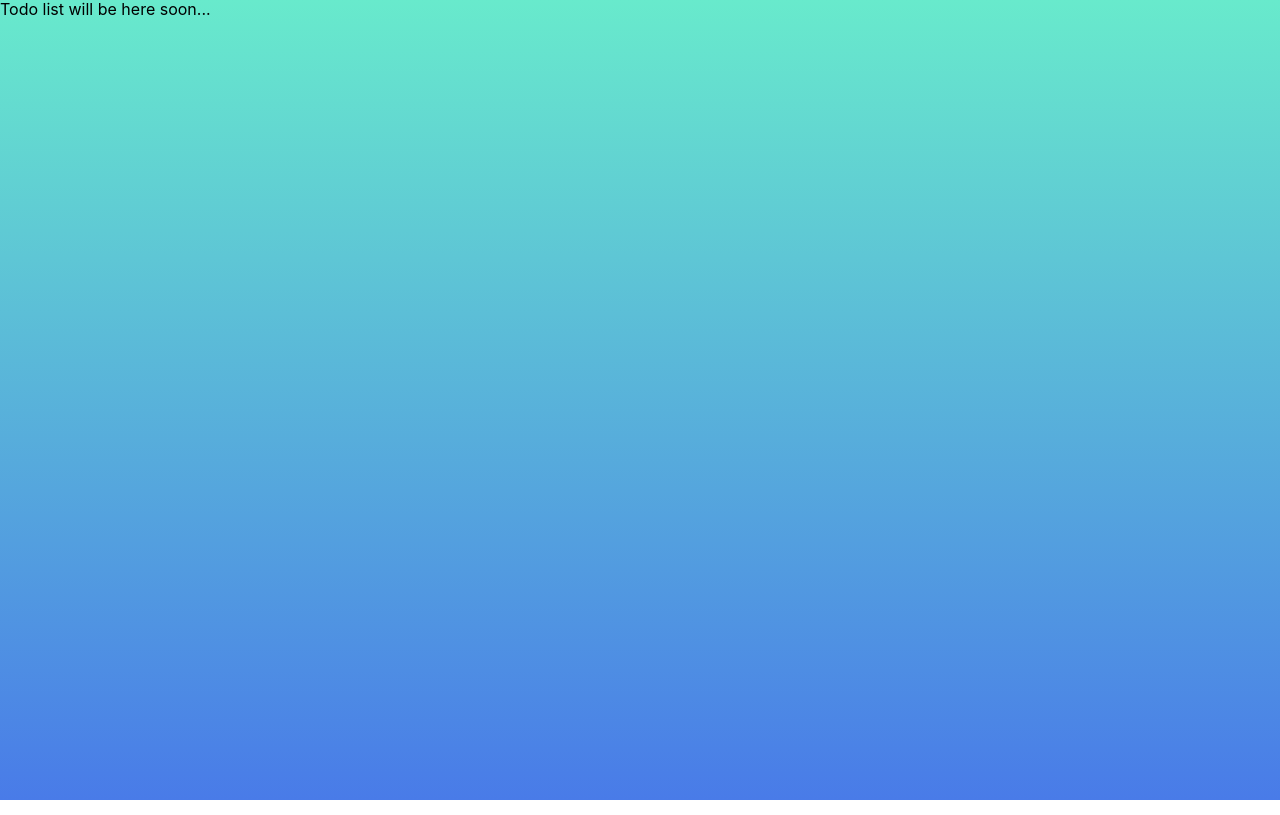
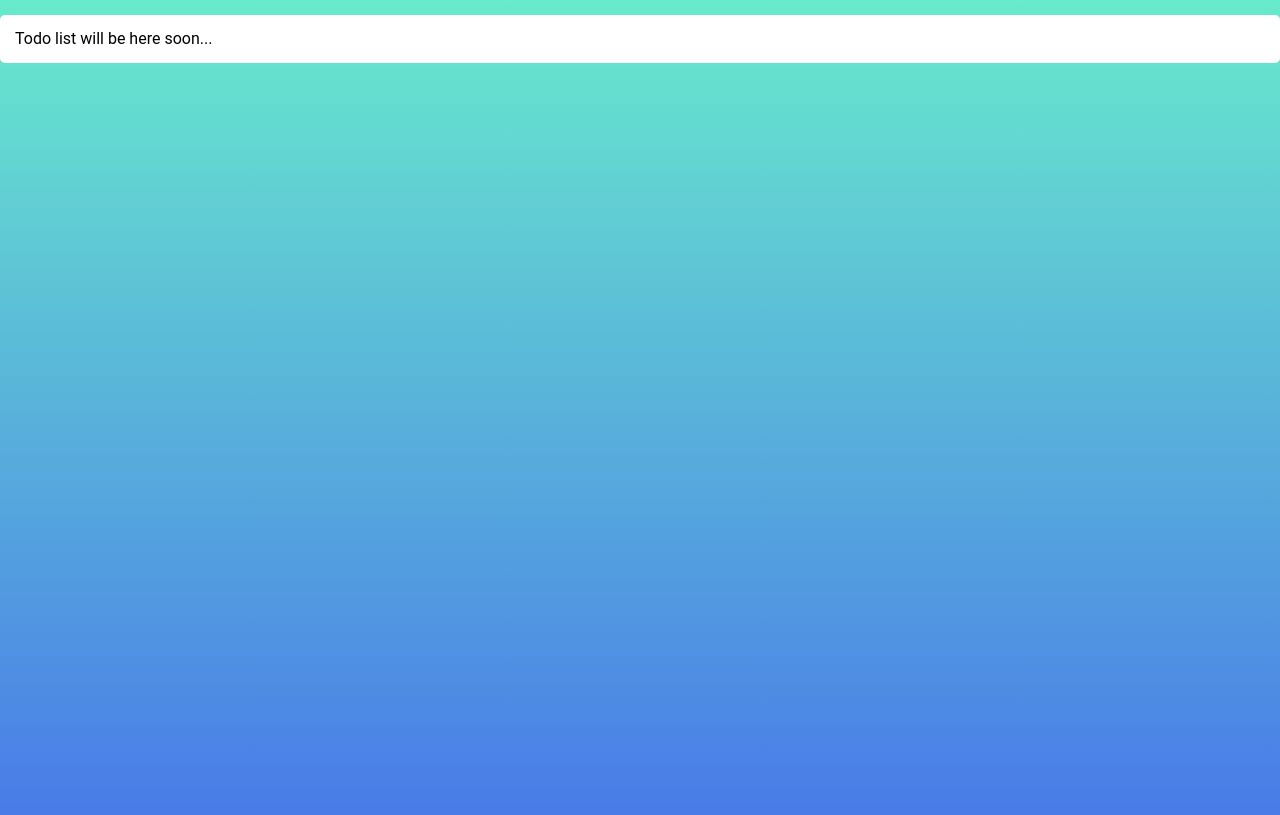
Before and after one commit to Svi-Kos/todo-list-01-be, a React (Create React App) app: page / in a window 1280 px wide. Built offline with nearby package versions, Linux system fonts and the light colour scheme.

Commit message:
Container added

```diff
--- a/src/App.js
+++ b/src/App.js
@@ -1,5 +1,9 @@
+// import React, { useState, useEffect } from 'react';
+// import shortid from 'shortid';
+import Container from 'components/Container';
+
 function App() {
-  return <div>Todo list will be here soon...</div>;
+  return <Container>Todo list will be here soon...</Container>;
 }
 
 export default App;
--- /dev/null
+++ b/src/components/Container/Container.jsx
@@ -0,0 +1,11 @@
+import React from 'react';
+import s from './Container.module.css';
+
+function Container({ children }) {
+  return (
+    <div className={s.Container}>
+      <div className={s.box}>{children}</div>
+    </div>
+  );
+}
+export default Container;
--- /dev/null
+++ b/src/components/Container/Container.module.css
@@ -0,0 +1,11 @@
+.Container {
+  margin: 15px auto;
+  border-radius: 5px;
+  max-width: 1440px;
+  background-color: #fff;
+  font-family: 'Roboto', sans-serif;
+}
+
+.box {
+  padding: 15px;
+}
--- /dev/null
+++ b/src/components/Container/index.js
@@ -0,0 +1 @@
+export { default } from './Container';
```
